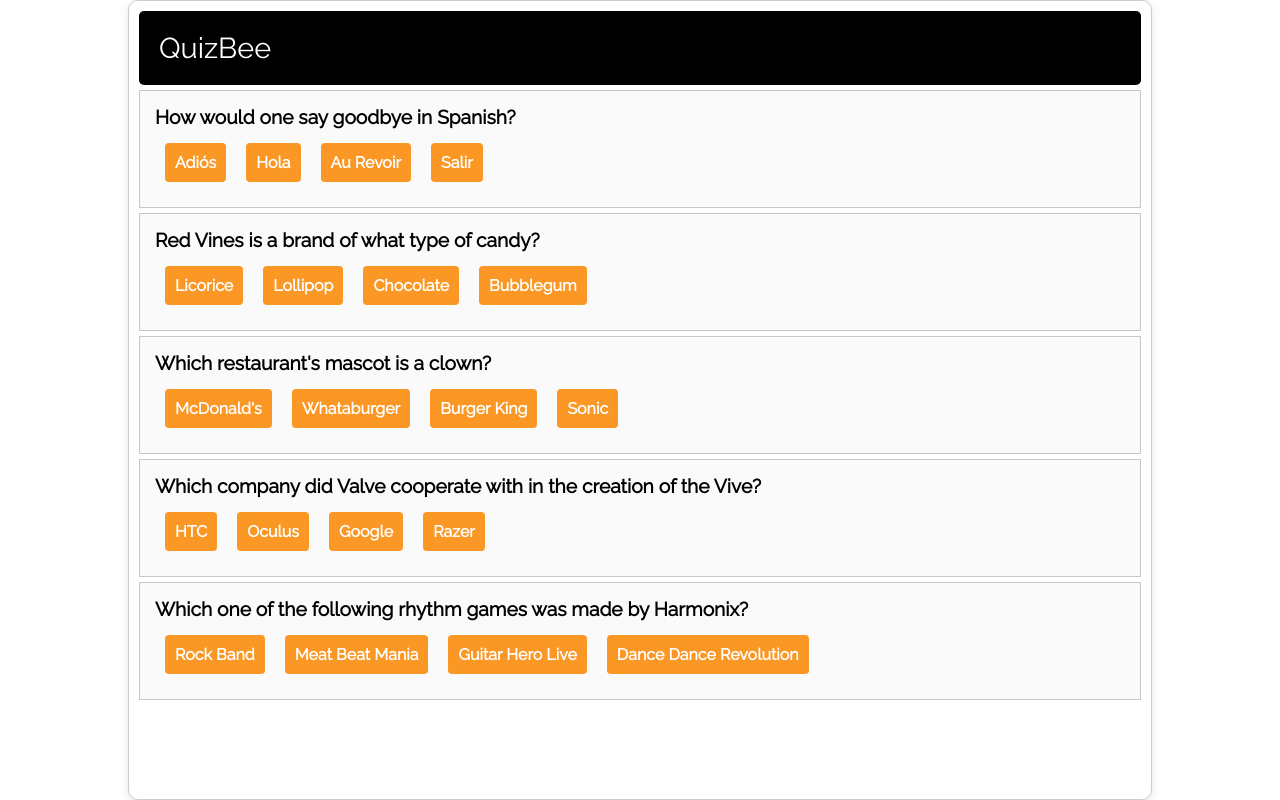
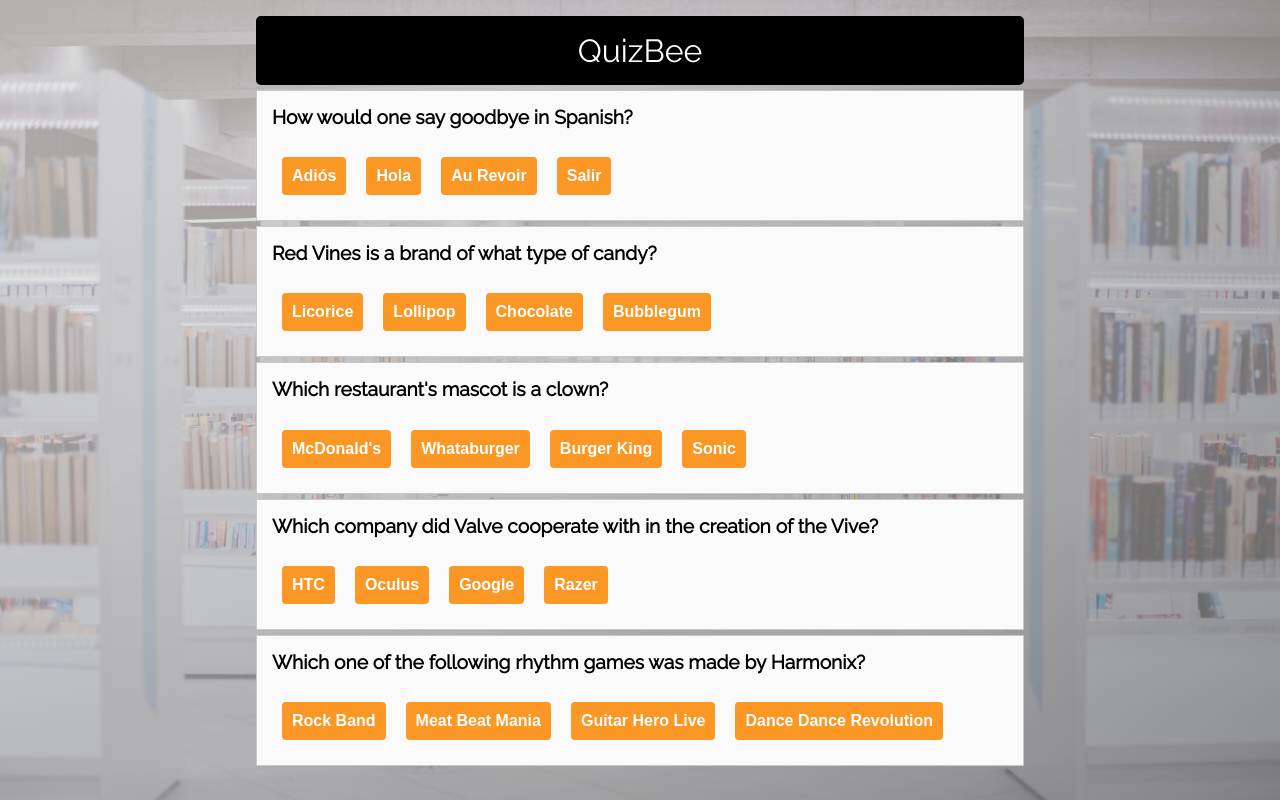
Before and after one commit to Meldy2503/quiz-app, a React (Create React App) app: page / in a window 1280 px wide. Built offline with nearby package versions, Linux system fonts and the light colour scheme.

Commit message:
add backgrd style

```diff
--- a/src/assets/style.css
+++ b/src/assets/style.css
@@ -1,18 +1,26 @@
 @import url("https://fonts.googleapis.com/css?family=Raleway");
 
-* {
-  font-family: "Raleway", sans-serif;
+*,
+*::before,
+*::after {
+  margin: 0;
+  padding: 0;
+  box-sizing: border-box;
 }
 
+body {
+  font-family: "Raleway", sans-serif;
+  background-image: linear-gradient( to right bottom, rgba(238, 238, 238, 0.7), rgba(119, 119, 119, 0.7)), url("../img2.jpg");
+  background-size: cover;
+  background-position: center;
+}
+
+
 .container {
-  position: absolute;
-  width: 1024px;
+  background-color: transparent;
+  width: 800px;
   height: 800px;
-  border: 1px solid rgba(0, 0, 0, 0.2);
-  box-shadow: 0px 2px 10px rgba(0, 0, 0, 0.1);
-  border-radius: 10px;
-  padding: 10px;
-  box-sizing: border-box;
+  padding: 1em;
   top: 0px;
   bottom: 0px;
   left: 0px;
@@ -24,15 +32,16 @@
   position: relative;
   background-color: rgba(0, 0, 0, 1);
   color: rgb(255, 255, 255);
-  padding: 20px;
-  font-size: 1.8em;
+  padding: .5em;
+  font-size: 2rem;
   border-radius: 5px;
+  text-align: center;
 }
 
 .question {
-  font-size: 1.2em;
+  font-size: 1.2rem;
   font-weight: bold;
-  margin-bottom: 5px;
+  margin-bottom: 1em;
 }
 
 .questionBox {
```
Also changed, not shown: src/img2.jpg (added).
